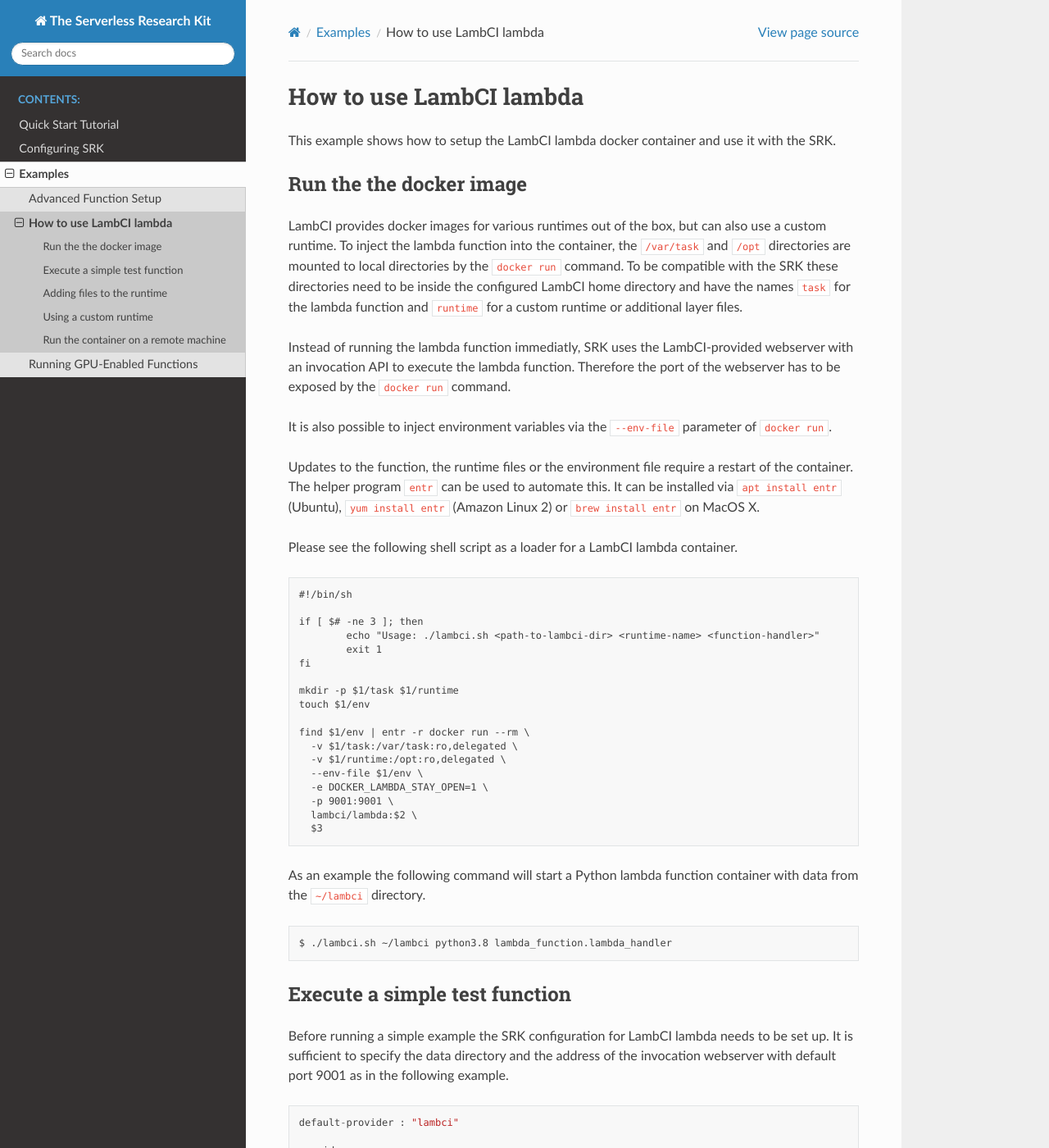
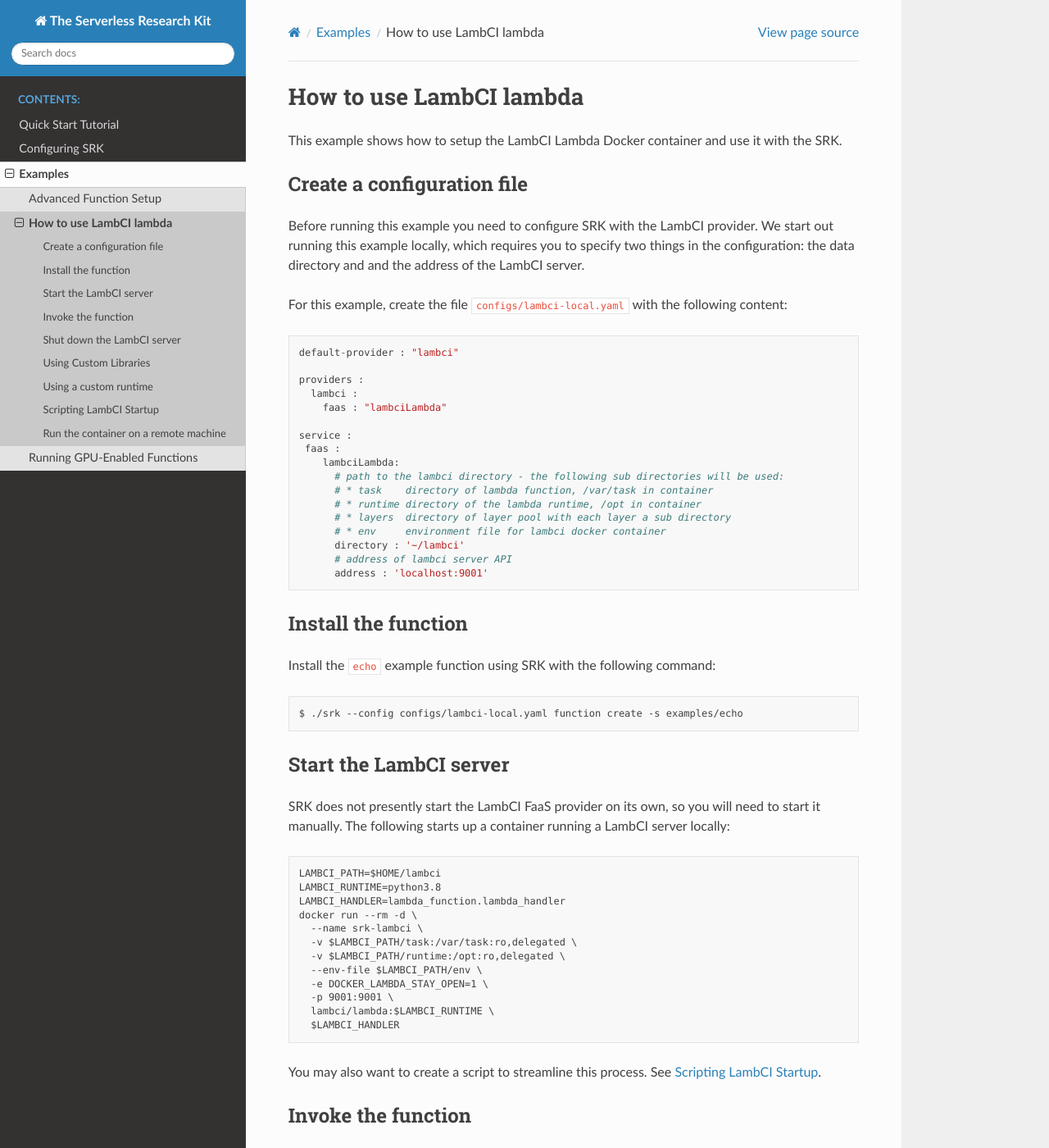
Before and after one commit to serverlessresearch/srk, a Sphinx documentation site: the page built from docs/source/Examples/lambci.rst, in a window 1280 px wide and 1400 px high. Shown: the whole window at 82% size. Built offline with Sphinx 7.4.7 and the Read the Docs theme 2.0.0, drawn with Linux system fonts in a browser that asks for light colours; some of the changed text lies outside the part shown.

Commit message:
update documentation

```diff
--- a/docs/source/Examples/lambci.rst
+++ b/docs/source/Examples/lambci.rst
@@ -4,71 +4,20 @@
 How to use LambCI lambda
 ===============================================================================
 
-This example shows how to setup the LambCI lambda docker container and use it
+This example shows how to setup the LambCI Lambda Docker container and use it
 with the SRK.
 
 *******************************************************************************
-Run the the docker image
+Create a configuration file
 *******************************************************************************
 
-LambCI provides docker images for various runtimes out of the box, but can also
-use a custom runtime. To inject the lambda function into the container, the
-``/var/task`` and ``/opt`` directories are mounted to local directories by the
-``docker run`` command. To be compatible with the SRK these directories need to
-be inside the configured LambCI home directory and have the names ``task`` for
-the lambda function and ``runtime`` for a custom runtime or additional layer
-files.
+Before running this example you need to configure SRK with the LambCI provider.
+We start out running this example locally, which requires you to specify two
+things in the configuration: the data directory and and the address of the
+LambCI server.
 
-Instead of running the lambda function immediatly, SRK uses the LambCI-provided
-webserver with an invocation API to execute the lambda function. Therefore the
-port of the webserver has to be exposed by the ``docker run`` command.
-
-It is also possible to inject environment variables via the ``--env-file``
-parameter of ``docker run``.
-
-Updates to the function, the runtime files or the environment file require a
-restart of the container. The helper program ``entr`` can be used to automate
-this. It can be installed via ``apt install entr`` (Ubuntu),
-``yum install entr`` (Amazon Linux 2) or ``brew install entr`` on MacOS X.
-
-Please see the following shell script as a loader for a LambCI lambda
-container.
-
-::
-
-	#!/bin/sh
-
-	if [ $# -ne 3 ]; then
-	        echo "Usage: ./lambci.sh <path-to-lambci-dir> <runtime-name> <function-handler>"
-	        exit 1
-	fi
-
-	mkdir -p $1/task $1/runtime
-	touch $1/env
-
-	find $1/env | entr -r docker run --rm \
-	  -v $1/task:/var/task:ro,delegated \
-	  -v $1/runtime:/opt:ro,delegated \
-	  --env-file $1/env \
-	  -e DOCKER_LAMBDA_STAY_OPEN=1 \
-	  -p 9001:9001 \
-	  lambci/lambda:$2 \
-	  $3
-
-As an example the following command will start a Python lambda function
-container with data from the ``~/lambci`` directory.
-
-::
-
-	$ ./lambci.sh ~/lambci python3.8 lambda_function.lambda_handler
-
-*******************************************************************************
-Execute a simple test function
-*******************************************************************************
-
-Before running a simple example the SRK configuration for LambCI lambda needs
-to be set up. It is sufficient to specify the data directory and the address of
-the invocation webserver with default port 9001 as in the following example.
+For this example, create the file ``configs/lambci-local.yaml`` with the following
+content:
 
 ::
 
@@ -90,44 +39,79 @@
 	      # address of lambci server API
 	      address : 'localhost:9001'
 
-Given that the configuration is saved to the ``configs`` directory of the SRK
-project, the following commands will install the ``echo`` example function to
-the container and invoke it once.
+*******************************************************************************
+Install the function
+*******************************************************************************
+
+Install the ``echo`` example function using SRK with the following command:
 
 ::
 
-	$ ./srk --config configs/local-srk.yaml function create -s examples/echo
-	$ ./srk --config configs/local-srk.yaml bench -b one-shot -a '{"hello" : "world"}'
+	$ ./srk --config configs/lambci-local.yaml function create -s examples/echo
 
-If everything works the function result will be ``{"hello": "world"}``.
 
 *******************************************************************************
-Adding files to the runtime
+Start the LambCI server
 *******************************************************************************
 
-Files in the ``runtime`` directory can be found in the ``/opt`` directory of
-the docker container. This is useful to add libraries and other files to the
-lambda runtime environment independent of the function code.
-
-The ``runtime`` directory (as the ``task`` directory) is managed by the SRK,
-it is not possible to directly places files here. Instead, files have to be
-provided via a sub directory in the ``layers`` directory. The name of the sub
-directory then is the name of the layer.
-
-E.g. to add a python package, create a layer subdirectory in the ``layers``
-directory, then create a directory ``python`` in it and download the required
-package. The following example shows how to provide the
-`request <https://requests.readthedocs.io/en/master/>`_ package.
+SRK does not presently start the LambCI FaaS provider on its own, so you will
+need to start it manually. The following starts up a container
+running a LambCI server locally:
 
 ::
 
-	$ cd ~/lambci/layers
-	$ mkdir -p requests/python && cd requests/python
-	$ curl -L https://github.com/psf/requests/tarball/master | tar xz
-	$ mv psf-requests* requests
+	LAMBCI_PATH=$HOME/lambci
+	LAMBCI_RUNTIME=python3.8
+	LAMBCI_HANDLER=lambda_function.lambda_handler
+	docker run --rm -d \
+	  --name srk-lambci \
+	  -v $LAMBCI_PATH/task:/var/task:ro,delegated \
+	  -v $LAMBCI_PATH/runtime:/opt:ro,delegated \
+	  --env-file $LAMBCI_PATH/env \
+	  -e DOCKER_LAMBDA_STAY_OPEN=1 \
+	  -p 9001:9001 \
+	  lambci/lambda:$LAMBCI_RUNTIME \
+	  $LAMBCI_HANDLER
 
-The layer then can be added to a runtime via an additional configuration, as in
-the following example that configures an additional ``requests`` layer.
+You may also want to create a script to streamline this process.
+See `Scripting LambCI Startup`_.
+
+*******************************************************************************
+Invoke the function
+*******************************************************************************
+
+Use SRK to invoke the ``echo`` function using the following command:
+
+::
+
+	./srk --config configs/lambci-local.yaml bench -b one-shot -a '{"hello" : "world"}'
+
+
+*******************************************************************************
+Shut down the LambCI server
+*******************************************************************************
+
+::
+
+	docker kill srk-lambci
+
+*******************************************************************************
+Using Custom Libraries
+*******************************************************************************
+
+SRK with LambCI allows you to add custom libraries to the runtime. The
+configuration procedure parallels that of AWS Lambda, which users
+`layers <https://docs.aws.amazon.com/lambda/latest/dg/configuration-layers.html>`_.
+
+In this example we will create a runtime that includes Python's popular `Requests <https://requests.readthedocs.io/en/master/>`_.
+Use the commands below to install the layer:
+
+::
+
+	mkdir -p $HOME/lambci/layers/requests-layer/python
+	pip3 install requests -t $HOME/lambci/layers/requests-layer/python
+
+Now create a configuration file ``configs/lambci-local-requests.yaml`` as follows:
 
 ::
 
@@ -141,36 +125,43 @@
 	 faas :
 	    lambciLambda:
 	      # path to the lambci directory
-	      directory : '~/lambci'
+	      directory : "~/lambci"
 	      # address of lambci server API
-	      address : 'localhost:9001'
+	      address : "localhost:9001"
 	      # runtime configuration
 	      runtimes :
 	        # with python requests package
 	        with-requests :
 	          # list of additional layers
 	          layers :
-	            - 'requests'
+	            - "requests-layer"
 
-The ``with-request`` runtime can then be specified at function creation. SRK
-will configure the ``lambci/runtime`` directory to contain the ``requests``
-layer.
+Now recreate the function using the requests layer:
 
 ::
 
-	$ ./srk --config configs/local-srk.yaml function create -s examples/echo -r with-requests
+	./srk --config configs/lambci-local-requests.yaml function create -s examples/requests -r with-requests
+
+
+Run the Docker command (see `Start the LambCI server`_).
+
+Invoke the function
+
+::
+
+	./srk --config configs/lambci-local-requests.yaml bench -b one-shot -a '{}'
 
 
 *******************************************************************************
 Using a custom runtime
 *******************************************************************************
 
-A custom runtime replaces the runtime enviroment provided by the FaaS provider
+A custom runtime replaces the runtime environment provided by the FaaS provider
 with an own runtime package. This package has to be uploaded as a layer to the
 FaaS provider.
 
 To use a custom runtime, specify ``provided`` as the runtime name for the
-``lambci.sh`` script.
+Docker command.
 
 ::
 
@@ -215,6 +206,61 @@
 
 
 *******************************************************************************
+Scripting LambCI Startup
+*******************************************************************************
+
+LambCI provides docker images for various runtimes out of the box, but can also
+use a custom runtime. To inject the lambda function into the container, the
+``/var/task`` and ``/opt`` directories are mounted to local directories by the
+``docker run`` command. To be compatible with the SRK these directories need to
+be inside the configured LambCI home directory and have the names ``task`` for
+the lambda function and ``runtime`` for a custom runtime or additional layer
+files.
+
+Instead of running the lambda function immediately, SRK uses the LambCI-provided
+webserver with an invocation API to execute the lambda function. Therefore the
+port of the webserver has to be exposed by the ``docker run`` command.
+
+It is also possible to inject environment variables via the ``--env-file``
+parameter of ``docker run``.
+
+Updates to the function, the runtime files or the environment file require a
+restart of the container. The helper program ``entr`` can be used to automate
+this. It can be installed via ``apt install entr`` (Ubuntu),
+``yum install entr`` (Amazon Linux 2) or ``brew install entr`` on MacOS X.
+
+Please see the following shell script as a loader for a LambCI lambda
+container.
+
+::
+
+	#!/bin/sh
+
+	if [ $# -ne 3 ]; then
+	        echo "Usage: ./lambci.sh <path-to-lambci-dir> <runtime-name> <function-handler>"
+	        exit 1
+	fi
+
+	mkdir -p $1/task $1/runtime
+	touch $1/env
+
+	find $1/env | entr -r docker run --rm \
+	  -v $1/task:/var/task:ro,delegated \
+	  -v $1/runtime:/opt:ro,delegated \
+	  --env-file $1/env \
+	  -e DOCKER_LAMBDA_STAY_OPEN=1 \
+	  -p 9001:9001 \
+	  lambci/lambda:$2 \
+	  $3
+
+As an example the following command will start a Python lambda function
+container with data from the ``~/lambci`` directory.
+
+::
+
+	$ ./lambci.sh ~/lambci python3.8 lambda_function.lambda_handler
+
+*******************************************************************************
 Run the container on a remote machine
 *******************************************************************************
 
--- a/docs/source/QuickStart.rst
+++ b/docs/source/QuickStart.rst
@@ -122,17 +122,21 @@
 
 LambCI lambda
 =================
-The LambCI project provides a `docker image <https://hub.docker.com/r/lambci/lambda>`_
-resembling AWS lambda which can be used as a function-as-a-service provider for
-the SRK. The configuration needs at least the path to the lambci work directory
-and the address of the function invocation API server.
+The `LambCI project <https://hub.docker.com/r/lambci/lambda>`_ provides a `Docker image <https://hub.docker.com/r/lambci/lambda>`_
+resembling AWS lambda which can be used as a function-as-a-service provider for SRK.
+The SRK LambCI FaaS provider is suited to running both in a local development
+environment, or on a remote server, and is especially well suited to projects
+that also use AWS Lambda. A minimal configuration requires a LambCI work
+directory and an address of API for function invocation.
+
+The example below shows a basic configuration in a local environment:
 
 ::
 
   faas :
     lambciLambda:
       # path to the lambci directory - the following sub directories will be used:
-      # * env     environment file for lambci docker container
+      # * env     environment file for lambci Docker container
       # * task    directory of lambda function, /var/task in container
       # * runtime directory of the lambda runtime, /opt in container
       # * layers  directory of layer pool with each layer a sub directory
--- a/docs/source/index.rst
+++ b/docs/source/index.rst
@@ -3,7 +3,7 @@
 The Serverless Research Kit (SRK) exists to accelerate research progress in serverless computing.
 It aims to make it easy to innovate on services typically offered by cloud providers by including, for example,
 readily hackable versions of cloud functions or cloud object storage. SRK also plans to include common benchmarks
-and operational tools, so that launching and evaluating a multi-tenant serverless service is quick and easy.
+and operational tools, so that launching and evaluating a serverless service, even a multi-tenant serverless service, is quick and easy.
 
 You can think of SRK as taking the role of a cloud provider by providing common
 services through a standard API. Unlike a real cloud provider, SRK is designed
```
Also changed, not shown: 2 other files.
